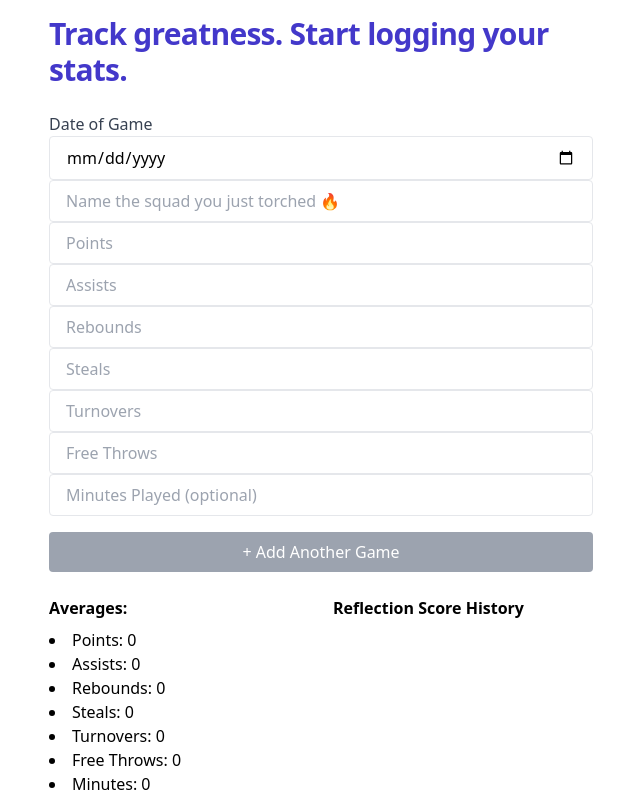
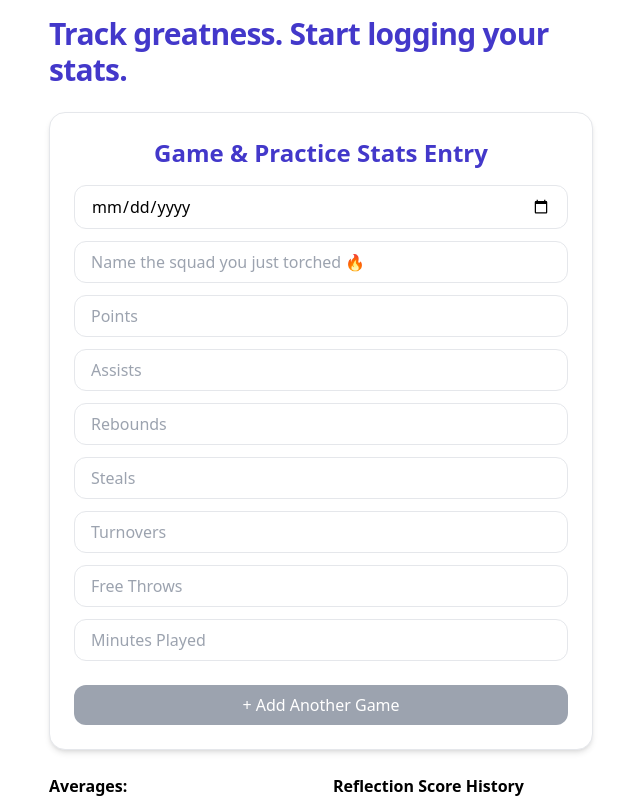
Before and after one commit to anggithub2023/Process_Reflection_Scaffolding, a React (Create React App) app: page /stats in a window 1280 px wide. Shown: the top 800 px of the page, without its empty margins (319-959 px from the left). Built offline with nearby package versions, Linux system fonts and the light colour scheme.

Commit message:
button changes

```diff
--- a/src/components/StatForm.js
+++ b/src/components/StatForm.js
@@ -2,23 +2,26 @@ import React from 'react';
 
 function StatForm({ newStat, setNewStat, handleAddStat }) {
     return (
-        <div>
-            <label className="block text-gray-700">Date of Game</label>
-            <input type="date" className="w-full border px-4 py-2 rounded" value={newStat.date} onChange={e => setNewStat({ ...newStat, date: e.target.value })} />
-            <input className="w-full border px-4 py-2 rounded" placeholder="Name the squad you just torched 🔥" value={newStat.opponent} onChange={e => setNewStat({ ...newStat, opponent: e.target.value })} />
-            <input type="number" className="w-full border px-4 py-2 rounded" placeholder="Points" value={newStat.points} onChange={e => setNewStat({ ...newStat, points: e.target.value })} />
-            <input type="number" className="w-full border px-4 py-2 rounded" placeholder="Assists" value={newStat.assists} onChange={e => setNewStat({ ...newStat, assists: e.target.value })} />
-            <input type="number" className="w-full border px-4 py-2 rounded" placeholder="Rebounds" value={newStat.rebounds} onChange={e => setNewStat({ ...newStat, rebounds: e.target.value })} />
-            <input type="number" className="w-full border px-4 py-2 rounded" placeholder="Steals" value={newStat.steals} onChange={e => setNewStat({ ...newStat, steals: e.target.value })} />
-            <input type="number" className="w-full border px-4 py-2 rounded" placeholder="Turnovers" value={newStat.turnovers} onChange={e => setNewStat({ ...newStat, turnovers: e.target.value })} />
-            <input type="number" className="w-full border px-4 py-2 rounded" placeholder="Free Throws" value={newStat.freeThrows} onChange={e => setNewStat({ ...newStat, freeThrows: e.target.value })} />
-            <input type="number" className="w-full border px-4 py-2 rounded" placeholder="Minutes Played (optional)" value={newStat.minutes} onChange={e => setNewStat({ ...newStat, minutes: e.target.value })} />
+        <div className="bg-white dark:bg-gray-800 p-6 rounded-2xl shadow-md border border-gray-200 dark:border-gray-700">
+            <h3 className="text-2xl font-semibold text-indigo-700 dark:text-indigo-300 text-center mb-4">Game & Practice Stats Entry</h3>
 
-            <div className="mt-4">
+            <div className="space-y-3">
+                <input type="date" className="w-full border px-4 py-2 rounded-xl bg-white dark:bg-gray-900" placeholder="Date of Game" value={newStat.date} onChange={e => setNewStat({ ...newStat, date: e.target.value })} />
+                <input className="w-full border px-4 py-2 rounded-xl bg-white dark:bg-gray-900" placeholder="Name the squad you just torched 🔥" value={newStat.opponent} onChange={e => setNewStat({ ...newStat, opponent: e.target.value })} />
+                <input type="number" className="w-full border px-4 py-2 rounded-xl bg-white dark:bg-gray-900" placeholder="Points" value={newStat.points} onChange={e => setNewStat({ ...newStat, points: e.target.value })} />
+                <input type="number" className="w-full border px-4 py-2 rounded-xl bg-white dark:bg-gray-900" placeholder="Assists" value={newStat.assists} onChange={e => setNewStat({ ...newStat, assists: e.target.value })} />
+                <input type="number" className="w-full border px-4 py-2 rounded-xl bg-white dark:bg-gray-900" placeholder="Rebounds" value={newStat.rebounds} onChange={e => setNewStat({ ...newStat, rebounds: e.target.value })} />
+                <input type="number" className="w-full border px-4 py-2 rounded-xl bg-white dark:bg-gray-900" placeholder="Steals" value={newStat.steals} onChange={e => setNewStat({ ...newStat, steals: e.target.value })} />
+                <input type="number" className="w-full border px-4 py-2 rounded-xl bg-white dark:bg-gray-900" placeholder="Turnovers" value={newStat.turnovers} onChange={e => setNewStat({ ...newStat, turnovers: e.target.value })} />
+                <input type="number" className="w-full border px-4 py-2 rounded-xl bg-white dark:bg-gray-900" placeholder="Free Throws" value={newStat.freeThrows} onChange={e => setNewStat({ ...newStat, freeThrows: e.target.value })} />
+                <input type="number" className="w-full border px-4 py-2 rounded-xl bg-white dark:bg-gray-900" placeholder="Minutes Played" value={newStat.minutes} onChange={e => setNewStat({ ...newStat, minutes: e.target.value })} />
+            </div>
+
+            <div className="mt-6">
                 <button
                     onClick={handleAddStat}
-                    disabled={!(newStat.date && newStat.points && newStat.assists)}
-                    className={`w-full px-4 py-2 rounded ${newStat.date && newStat.points && newStat.assists ? 'bg-blue-600 hover:bg-blue-500 text-white' : 'bg-gray-400 text-white cursor-not-allowed'}`}
+                    disabled={!newStat.date}
+                    className={`w-full px-4 py-2 rounded-xl transition duration-200 ${newStat.date ? 'bg-gradient-to-r from-blue-600 to-indigo-600 hover:from-blue-500 hover:to-indigo-500 text-white' : 'bg-gray-400 text-white cursor-not-allowed'}`}
                 >
                     + Add Another Game
                 </button>
```
